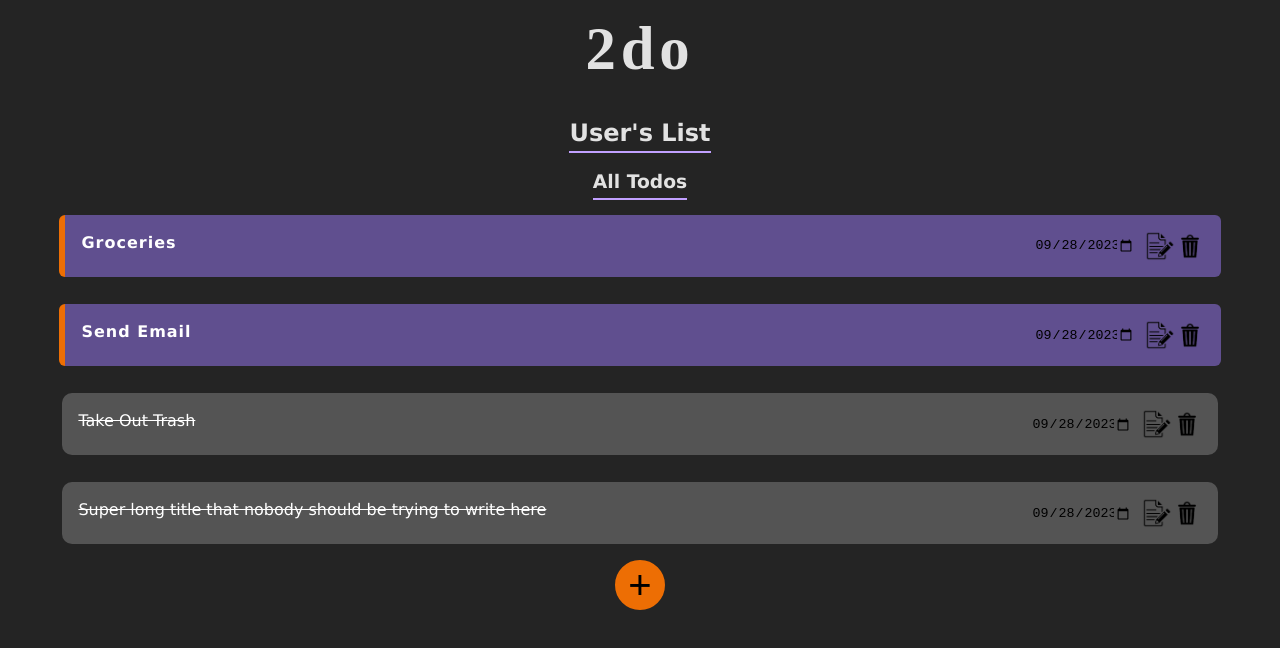
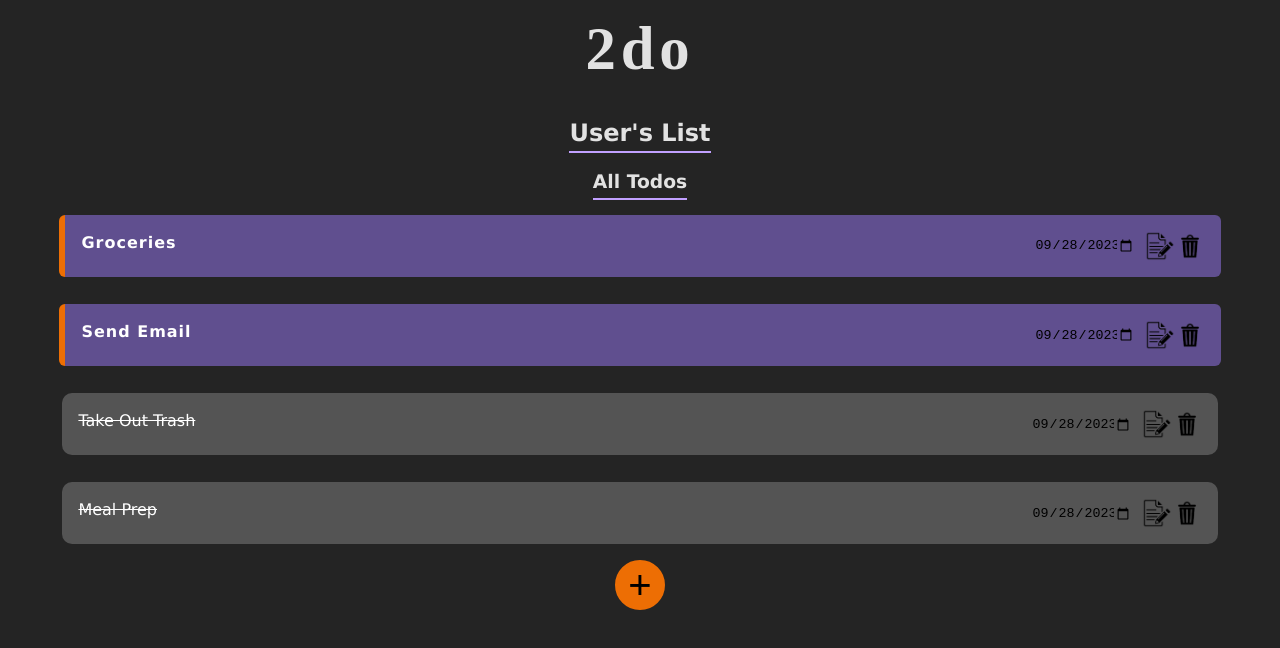
Before and after one commit to jeff-ramos-dev/react-todo-list, a React (Vite) app: page / in a window 1280 px wide. Shown: the top 648 px of the page. Built offline with nearby package versions, Linux system fonts and the light colour scheme.

Commit message:
Change default todos

```diff
--- a/src/App.tsx
+++ b/src/App.tsx
@@ -21,7 +21,7 @@ function App() {
         newTodoList.createTodo("Groceries").urgent = true;
         newTodoList.createTodo("Send Email").urgent = true;
         newTodoList.createTodo("Take Out Trash").complete = true;
-        newTodoList.createTodo("Super long title that nobody should be trying to write here").complete = true;
+        newTodoList.createTodo("Meal Prep").complete = true;
       }
       saveToLocalStorage(newUser);
       return newUser;
```
